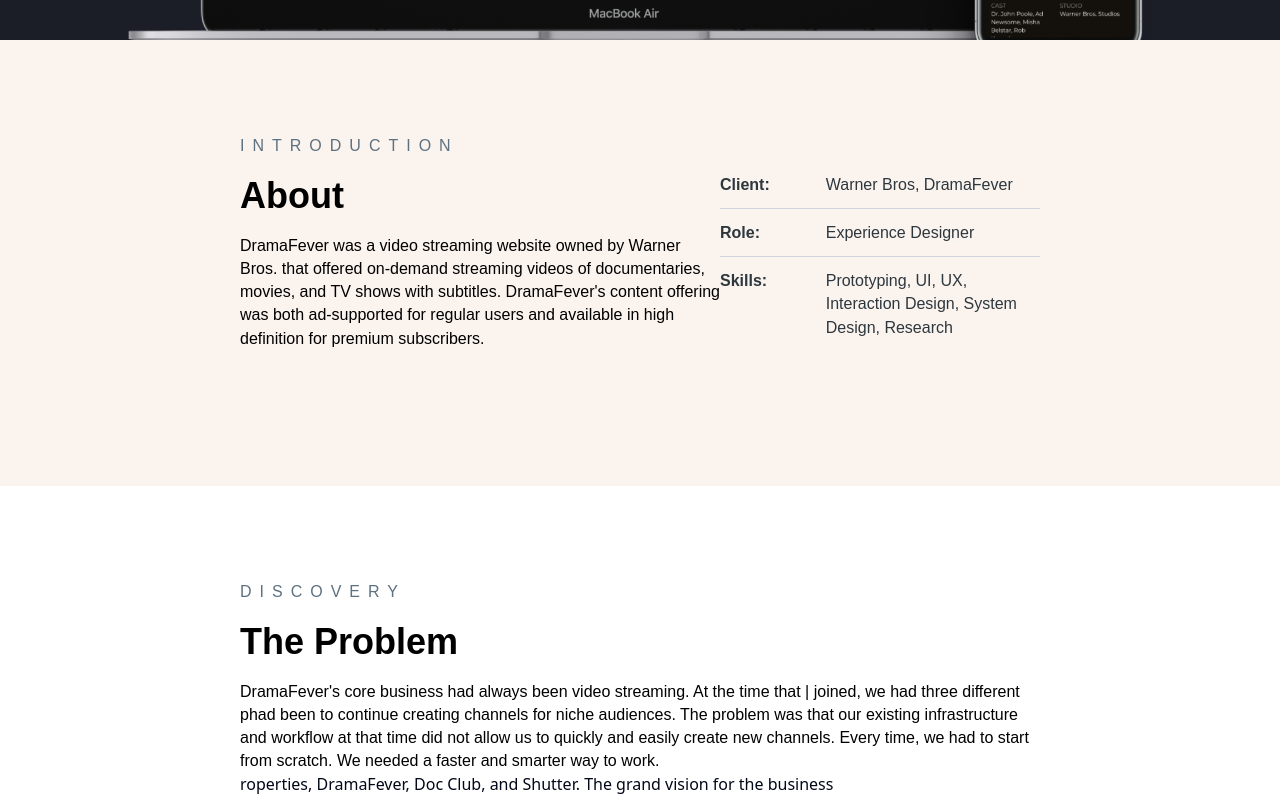
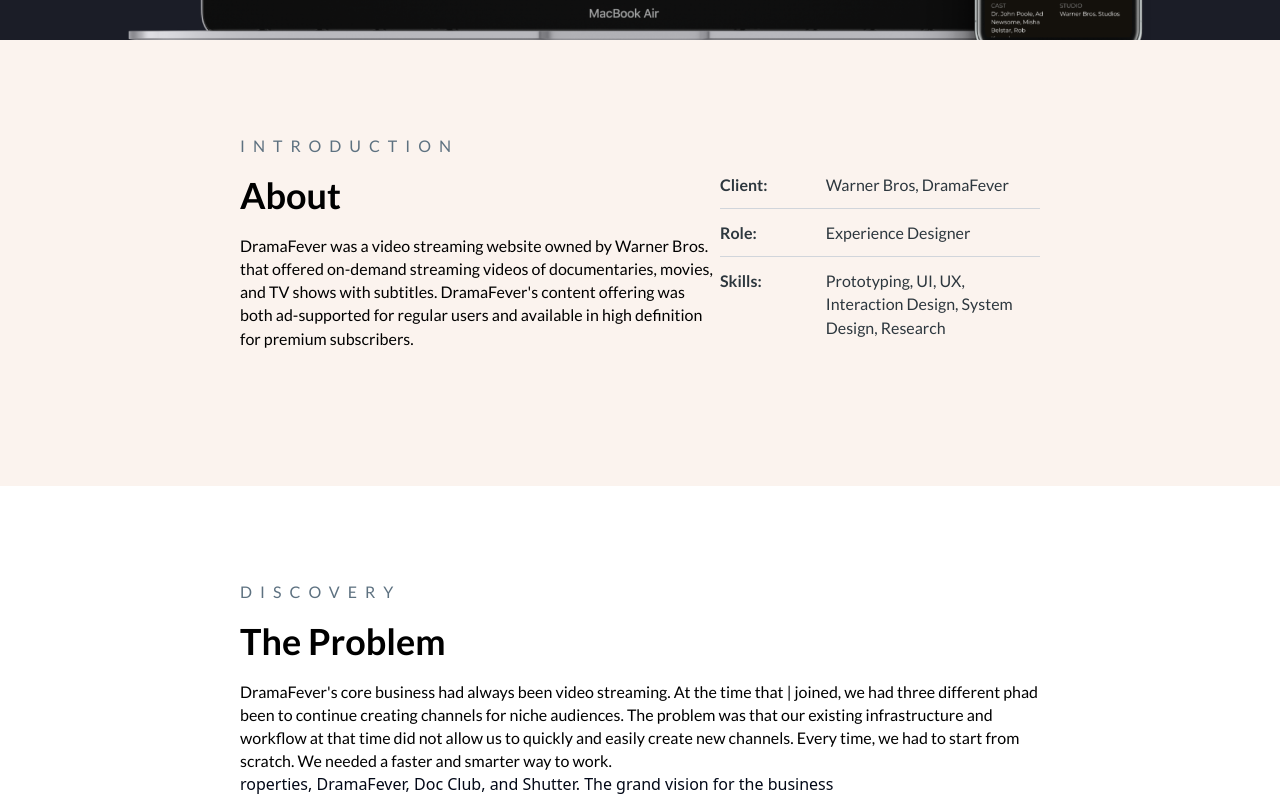
Before and after one commit to faustonunez/faustodesignportfolio-, a React (Vite) app: page /warner in a window 1280 px wide. Shown: the part 760-1560 px from the top of the page. Built offline with nearby package versions, Linux system fonts and the light colour scheme; a web font is replaced by a local one.

Commit message:
fixed the fonts problems

```diff
--- a/src/components/main-text.tsx
+++ b/src/components/main-text.tsx
@@ -51,9 +51,7 @@
     <div className={`mb-10 ${className}`}>
       <div id="content" className={contentClassName}>
         {showTitle && title && (
-          <h4
-            className={`md:mb-4 mb-2 font-bold ${themeClass} ${titleClassName}`}
-          >
+          <h4 className={`md:mb-4 mb-2  ${themeClass} ${titleClassName}`}>
             {title}
           </h4>
         )}
--- a/src/index.css
+++ b/src/index.css
@@ -4,19 +4,19 @@
 
 @layer base {
   h1 {
-    @apply font-acumin font-normal leading-[100%] text-brand-secondary-100-text;
+    @apply font-acumin font-black  leading-[100%] text-brand-secondary-100-text;
     font-size: clamp(2.5rem, 5vw + 1rem, 6.5rem);
   }
   h2 {
-    @apply font-acumin font-normal leading-[110%] -tracking-[0.02em];
+    @apply font-acumin font-black leading-[110%] -tracking-[0.02em];
     font-size: clamp(2rem, 4vw + 1rem, 4rem);
   }
   h3 {
-    @apply font-acumin font-normal leading-[100%] text-brand-secondary-100-text;
+    @apply font-acumin font-black leading-[100%] text-brand-secondary-100-text;
     font-size: clamp(1.75rem, 3.5vw + 1rem, 3rem);
   }
   h4 {
-    @apply font-lato font-normal leading-tight;
+    @apply font-lato font-bold leading-tight;
     font-size: clamp(1.5rem, 3vw + 1rem, 2.25rem);
   }
   h5 {
--- a/tailwind.config.js
+++ b/tailwind.config.js
@@ -1,5 +1,3 @@
-import tailwindcssAnimate from 'tailwindcss-animate';
-
 /** @type {import('tailwindcss').Config} */
 export default {
   darkMode: 'class',
@@ -25,8 +23,8 @@
       fontFamily: {
         'roboto': ['Roboto', 'sans-serif'],
         'playfair': ['Playfair Display', 'serif'],
-        'acumin': ['"Acumin Pro Wide Black"', 'sans-serif'],
-        'lato': ['"Lato Regular"', 'sans-serif'],
+        'acumin': ['acumin-pro-wide', 'sans-serif'],
+        'lato': ['Lato', 'sans-serif'],
       },
       colors: {
         light: {
@@ -116,5 +114,5 @@
       },
     },
   },
-  plugins: [tailwindcssAnimate],
+  plugins: [require("tailwindcss-animate")],
 };
```
